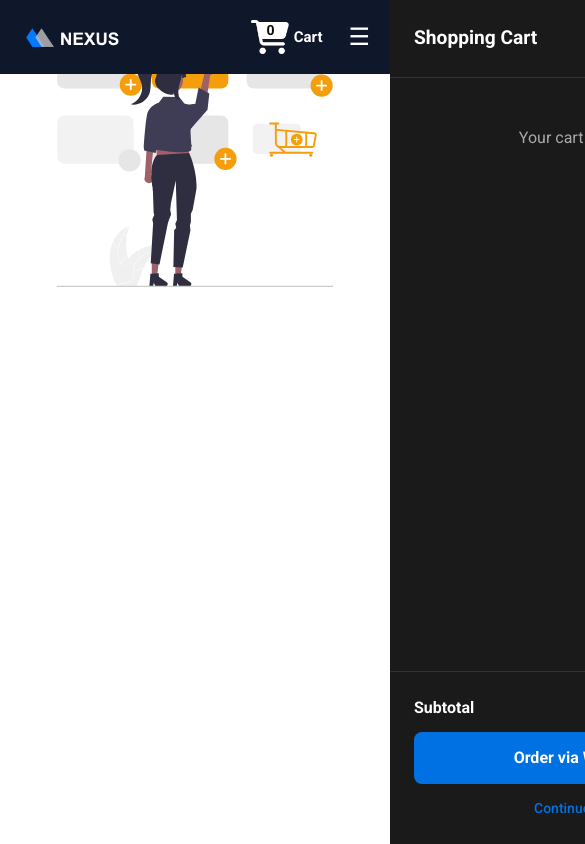
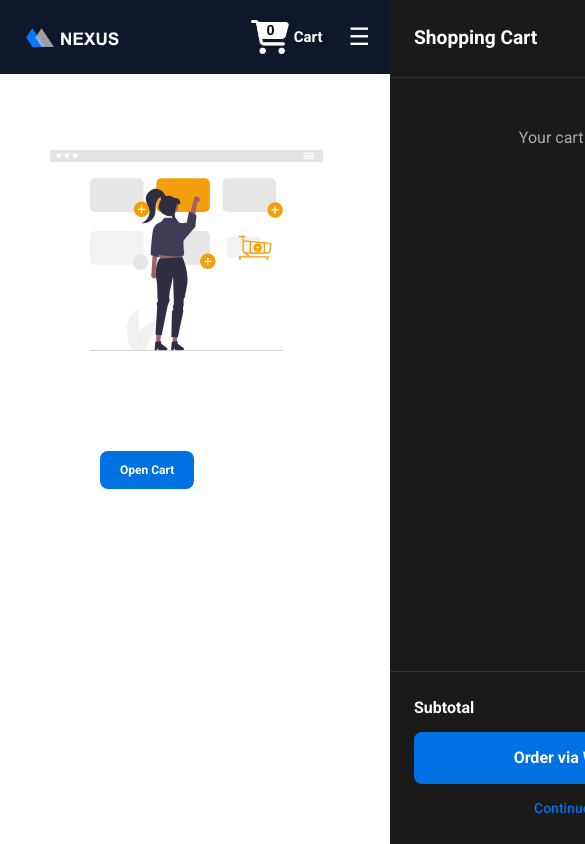
Before and after one commit to fortune-dev747/CAPSTONE-PROJECT-2, a React (Vite) app: page /checkout in a window 390 px wide. Shown: the top 844 px of the page, 585 px wide, since content can reach past the window. Built offline with nearby package versions, Linux system fonts and the light colour scheme.

Commit message:
checkout responsiveness done

```diff
--- a/src/pages/checkout/CheckoutPage.jsx
+++ b/src/pages/checkout/CheckoutPage.jsx
@@ -19,12 +19,10 @@ export function CheckoutPage() {
             <link rel="icon" type="image/svg+xml" href="/cart-favicon.png" />
             <title>Checkout</title>
             <NavBar />
-            <div className="Find">
-                <img src="images/find-hero.svg" alt="" />
-            </div>
             <div>
+                <img className={styles.heroImage}  src="images/find-hero.svg" alt="" />
                 <button className={styles.openBtn}
-                 onClick={() => setOpen(true)}>
+                    onClick={() => setOpen(true)}>
                     Open Cart
                 </button>
 
@@ -89,7 +87,7 @@ export function CheckoutPage() {
                         </a>
                         <NavLink to="/products">
                             <button className={styles.continueBtn}
-                             onClick={() => setOpen(false)}>
+                                onClick={() => setOpen(false)}>
                                 Continue Shopping →
                             </button>
                         </NavLink>
--- a/src/pages/checkout/CheckoutPage.module.css
+++ b/src/pages/checkout/CheckoutPage.module.css
@@ -1,21 +1,14 @@
-.Find {
-    position: absolute;
-    top: 250px;
-    left: 560px;
-    width: 300px;
-    height: 40px;
-    border-radius: 5px;
-    border: none;
-    background-color: #0f172a;
-    color: white;
-    font-weight: bold;
-    cursor: pointer;
+.heroImage {
+  margin-top: 40px;
+  width: 50%;
+  height: auto;
+  object-fit: cover;
 }
 
 .openBtn {
     position: relative;
-    top: 500px;
-    left: 650px;
+    top: 60px;
+    left: 250px;
     padding: 10px 20px;
     background: #0071E3;
     color: #ffffff;
@@ -216,3 +209,27 @@
 .continueBtn:hover {
   color: #F5A623;
 }
+
+/* Responsiveness */
+@media (min-width: 319px) and (max-width: 431px) {
+.heroImage {
+  margin-top: 150px;
+  margin-left: 50px;
+  width: 70%;
+  height: auto;
+  object-fit: cover;
+}
+.openBtn {
+    position: relative;
+    top: 100px;
+    left: 100px;
+    padding: 10px 20px;
+    background: #0071E3;
+    color: #ffffff;
+    border: none;
+    border-radius: 8px;
+    cursor: pointer;
+    font-weight: 600;
+    font-size: 12px;
+}
+}
```
Also changed, not shown: src/pages/products/Products.css (line endings or trailing spaces).
